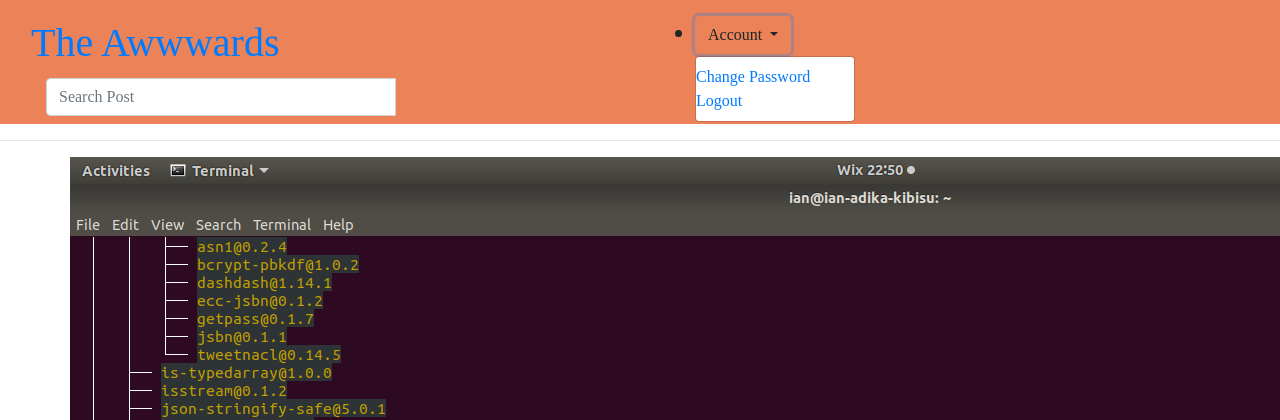
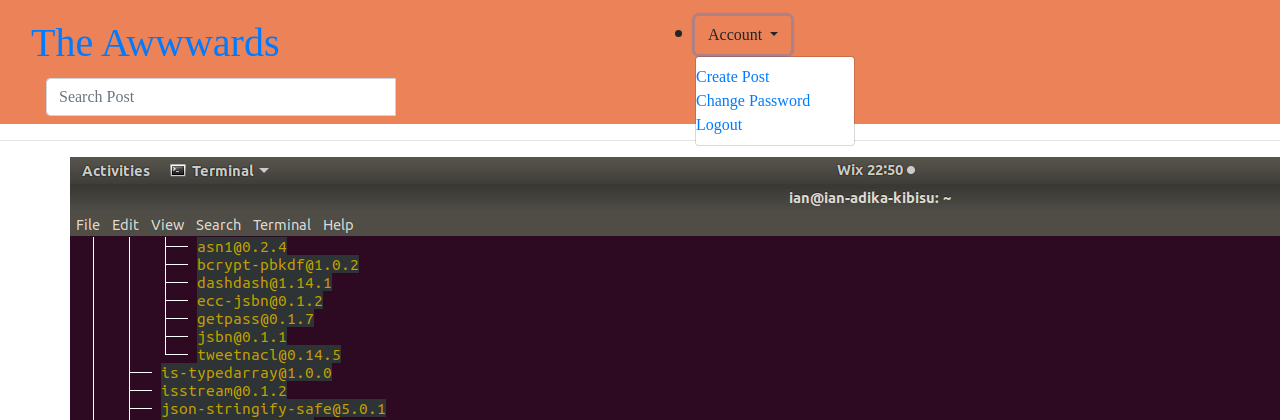
Before and after one commit to Ianadika44/An-Awwwards, a Django app: page /post/4 in a window 1280 px wide, after a click on "Account"; the page is wider, and only the part inside the window is pictured. Shown: the top 420 px of that part. Run offline with Django 3.2, Linux system fonts and the light colour scheme; a user stored in the database is signed in; data comes from the database, SQL or seed files in the repository; some libraries are stand-ins or nearby versions; some web fonts are replaced.

Commit message:
create a form class NewPostFormthat inherits a ModelForm

```diff
--- a/award/models.py
+++ b/award/models.py
@@ -1,4 +1,6 @@
 from django.db import models
+from django.contrib.auth.models import User
+from tinymce.models import HTMLField
 
 # Create your models here.
 
@@ -44,10 +46,10 @@ class categories(models.Model):
 
 class Post(models.Model):
     title = models.CharField(max_length=60)
-    post = models.TextField()
+    post = HTMLField()
     user = models.ForeignKey(User, on_delete=models.CASCADE)
     categories = models.ManyToManyField(categories)
-    post_image = models.ImageField(upload_to='posts/')
+    post_image = models.ImageField(upload_to='posts/' , blank=True)
 
     def search_by_title(cls, search_term):
         award = cls.objects.filter(title__icontains=search_term)
--- a/award/templates/all-awards/post.html
+++ b/award/templates/all-awards/post.html
@@ -13,8 +13,11 @@
    </div>
 
    <div class="row">
-     <p>{{post.post}}</p>
-   </div>
+    {% autoescape on %}
+    {{post.post| safe}}
+   {% endautoescape %}
+
+  </div>
 
    <div class="row">
      <p>Posted by {{post.user.first_name}}</p>
--- a/award/templates/navbar.html
+++ b/award/templates/navbar.html
@@ -25,6 +25,11 @@
             </a>
             <ul class="dropdown-menu" role="menu">
               <li>
+                <a href="{%url 'new-post'%}">Create Post</a>
+              </li>
+
+              <li>
+
                 <a href="/accounts/password/change">Change Password</a>
               </li>
               <li>
--- a/award/urls.py
+++ b/award/urls.py
@@ -9,7 +9,8 @@ urlpatterns=[
     url(r'^profile/$', views.profile_info, name='profile_info'),
     url(r'^awards/$', views.awards, name='awards'),
     url(r'^search/', views.search_results, name='search_results'),
-    url(r'^post/(\d+)',views.post,name ='post')
+    url(r'^post/(\d+)',views.post,name ='post'),
+    url(r'^new/post$', views.new_post, name='new-post')
 ]
 if settings.DEBUG:
     urlpatterns+= static(settings.MEDIA_URL, document_root = settings.MEDIA_ROOT)
--- a/award/views.py
+++ b/award/views.py
@@ -1,9 +1,10 @@
 from django.shortcuts import render, redirect
 from django.http import HttpResponse
 from .models import *
-from .forms import AwardLetterForm
+from .forms import AwardLetterForm,NewPostForm
 from django.contrib.auth.decorators import login_required
 from .email import send_welcome_email
+
 
 # Create your views here.
 
@@ -61,3 +62,17 @@ def search_results(request):
     else:
         message = "You haven't searched for any term"
         return render(request, 'all-awards/search.html', {"message": message})
+@login_required(login_url='/accounts/login/')
+def new_post(request):
+    current_user = request.user
+    if request.method == 'POST':
+        form = NewPostForm(request.POST, request.FILES)
+        if form.is_valid():
+            post = form.save(commit=False)
+            post.User = current_user
+            Post.save()
+        return redirect('awards')
+
+    else:
+        form = NewPostForm()
+    return render(request, 'new_post.html', {"form": form})
--- a/awwwards/settings.py
+++ b/awwwards/settings.py
@@ -40,6 +40,7 @@ INSTALLED_APPS = [
     'django.contrib.staticfiles',
     'award.apps.AwardConfig',
     'bootstrap4',
+    'tinymce'
 ]
 
 MIDDLEWARE = [
--- a/awwwards/urls.py
+++ b/awwwards/urls.py
@@ -22,4 +22,5 @@ urlpatterns = [
     url(r'',include('award.urls')),
     url(r'^accounts/', include('registration.backends.simple.urls')),
     url(r'^logout/$', views.logout, {"next_page": '/'}),
+    url(r'^tinymce/', include('tinymce.urls')),
 ]
```
Also changed, not shown: award/forms.py (+12 -1 lines), award/templates/new_post.html (added, +32 -0 lines), media/posts/Screenshot_from_2020-03-16_22-50-04_YI6G4ph.png (added), media/posts/Screenshot_from_2020-03-16_22-50-04_xPfQn8Q.png (added).
